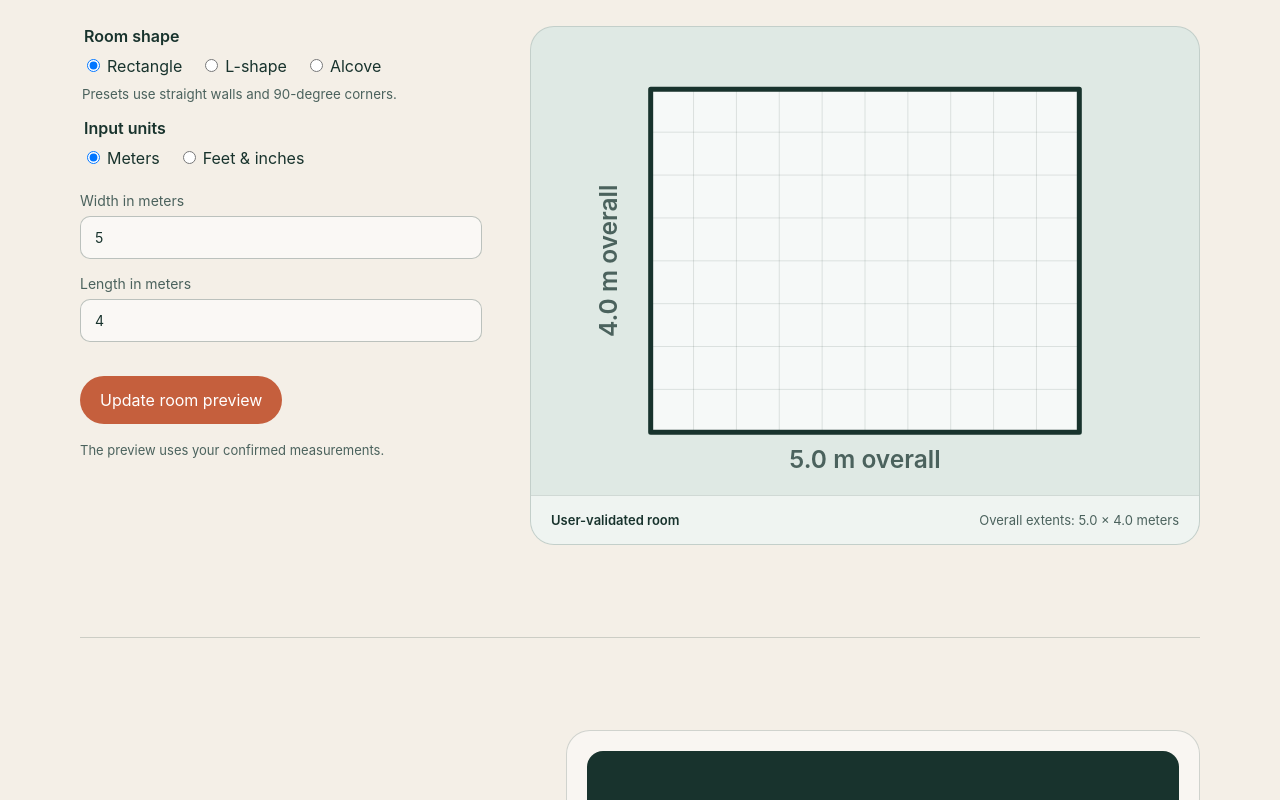
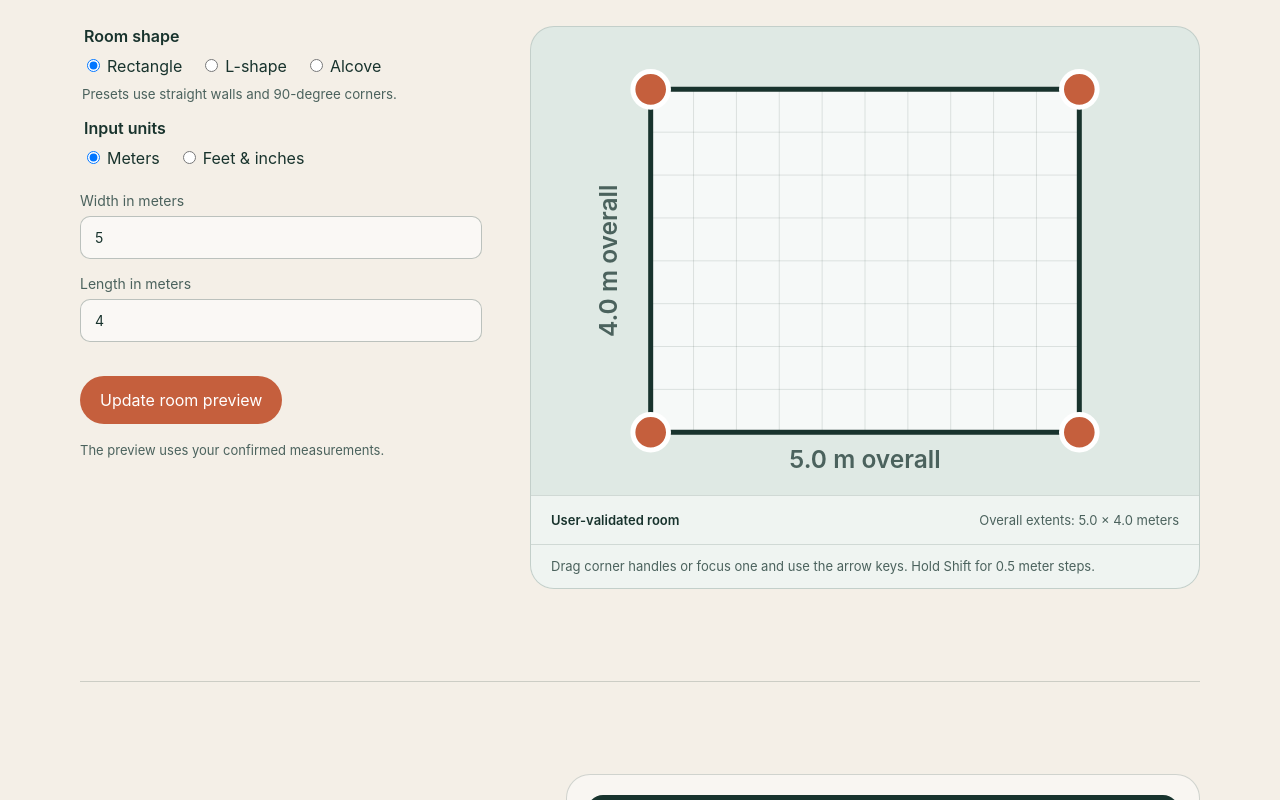
Before and after one commit to dqhomeinc/room-planner, a React (Vite) app in the folder apps/web/: page / in a window 1280 px wide. Both pictures are taken after a click on the button "Confirm these dimensions". Shown: the part 1241-2041 px from the top of the page. Built offline with nearby package versions, Linux system fonts and the light colour scheme.

Commit message:
feat: edit orthogonal room corners

```diff
--- a/apps/web/src/room-dimension-form.tsx
+++ b/apps/web/src/room-dimension-form.tsx
@@ -7,6 +7,7 @@ import {
   type RoomDimensionsResult,
 } from './room-dimensions';
 import { RoomPlanSurface } from './room-plan-surface';
+import { boundsFromPoints } from './room-viewport';
 import {
   createRoomShapePreset,
   type RoomShapePreset,
@@ -59,6 +60,8 @@ export function RoomDimensionForm() {
   const [pending, setPending] = useState(false);
   const [errors, setErrors] = useState<FieldErrors>({});
   const [shapeError, setShapeError] = useState<string>();
+  const [customized, setCustomized] = useState(false);
+  const [editMessage, setEditMessage] = useState<string>();
   const unit = width.unit;
 
   function selectUnit(nextUnit: DimensionInput['unit']) {
@@ -75,6 +78,7 @@ export function RoomDimensionForm() {
 
   function selectShape(nextShape: RoomShapePreset) {
     setShape(nextShape);
+    setCustomized(false);
     setShapeError(undefined);
     setPending(true);
     if (confirmed) return;
@@ -107,7 +111,19 @@ export function RoomDimensionForm() {
     setErrors({});
     setShapeError(undefined);
     setPreview({ ...result, boundary: shapeResult.boundary });
+    setCustomized(false);
     setConfirmed(true);
+    setPending(false);
+  }
+
+  function applyBoundaryEdit(boundary: readonly WorldPoint[]) {
+    const bounds = boundsFromPoints(boundary);
+    const widthMeters = bounds.maxX - bounds.minX;
+    const lengthMeters = bounds.maxY - bounds.minY;
+    setPreview({ widthMeters, lengthMeters, boundary });
+    setWidth(metersToDimensionInput(widthMeters, unit));
+    setLength(metersToDimensionInput(lengthMeters, unit));
+    setCustomized(true);
     setPending(false);
   }
 
@@ -134,14 +150,16 @@ export function RoomDimensionForm() {
                   type="radio"
                   name="room-shape"
                   value={value}
-                  checked={shape === value}
+                  checked={!customized && shape === value}
                   onChange={() => selectShape(value)}
                 />
                 {text}
               </label>
             ))}
             <small id="shape-help">
-              Presets use straight walls and 90-degree corners.
+              {customized
+                ? 'Custom orthogonal shape. Drag a corner or use its arrow keys.'
+                : 'Presets use straight walls and 90-degree corners.'}
             </small>
             {shapeError && <small className="field-error">{shapeError}</small>}
           </fieldset>
@@ -265,12 +283,21 @@ export function RoomDimensionForm() {
           <RoomPlanSurface
             boundary={preview.boundary}
             provenance={confirmed ? 'validated' : 'sample'}
+            editable={confirmed}
+            onBoundaryChange={applyBoundaryEdit}
+            onEditIssue={setEditMessage}
             label={
               confirmed
                 ? 'Room plan from confirmed dimensions'
                 : 'Illustrative sample room'
             }
           />
+          {confirmed && (
+            <p className="boundary-edit-status" aria-live="polite">
+              {editMessage ??
+                'Drag corner handles or focus one and use the arrow keys. Hold Shift for 0.5 meter steps.'}
+            </p>
+          )}
         </div>
       </div>
     </section>
--- a/apps/web/src/room-plan-surface.tsx
+++ b/apps/web/src/room-plan-surface.tsx
@@ -1,9 +1,11 @@
-import { useId } from 'react';
+import { useId, useState, type KeyboardEvent, type PointerEvent } from 'react';
+import { moveOrthogonalCorner } from './room-boundary';
 import {
   boundsFromPoints,
   chooseGridStepMeters,
   createRoomViewport,
   RoomViewportInputError,
+  screenToWorld,
   worldToScreen,
   type WorldPoint,
 } from './room-viewport';
@@ -22,6 +24,9 @@ type RoomPlanSurfaceProps = Readonly<{
   boundary: readonly WorldPoint[];
   provenance: RoomGeometryProvenance;
   label?: string;
+  editable?: boolean;
+  onBoundaryChange?: (boundary: readonly WorldPoint[]) => void;
+  onEditIssue?: (message?: string) => void;
 }>;
 
 function valuesBetween(minimum: number, maximum: number, step: number) {
@@ -40,8 +45,13 @@ export function RoomPlanSurface({
   boundary,
   provenance,
   label = 'Room floor plan',
+  editable = false,
+  onBoundaryChange,
+  onEditIssue,
 }: RoomPlanSurfaceProps) {
   const clipPathId = `room-boundary-${useId().replace(/:/g, '')}`;
+  const [draggingCorner, setDraggingCorner] = useState<number>();
+  const canEdit = editable && Boolean(onBoundaryChange);
 
   try {
     const bounds = boundsFromPoints(boundary);
@@ -68,11 +78,55 @@ export function RoomPlanSurface({
     const widthMeters = bounds.maxX - bounds.minX;
     const heightMeters = bounds.maxY - bounds.minY;
 
+    function moveCorner(index: number, target: WorldPoint) {
+      const result = moveOrthogonalCorner(boundary, index, target);
+      if (!result.ok) {
+        onEditIssue?.(result.issues[0]?.message ?? 'This edit is not valid.');
+        return;
+      }
+      onEditIssue?.(undefined);
+      onBoundaryChange?.(result.boundary);
+    }
+
+    function pointerTarget(event: PointerEvent<SVGCircleElement>) {
+      const svg = event.currentTarget.ownerSVGElement;
+      if (!svg) return undefined;
+      const rectangle = svg.getBoundingClientRect();
+      return screenToWorld(viewport, {
+        x:
+          ((event.clientX - rectangle.left) / rectangle.width) *
+          surfaceSize.width,
+        y:
+          ((event.clientY - rectangle.top) / rectangle.height) *
+          surfaceSize.height,
+      });
+    }
+
+    function handleCornerKey(
+      event: KeyboardEvent<SVGCircleElement>,
+      index: number,
+    ) {
+      const movement = event.shiftKey ? 0.5 : 0.1;
+      const offsets: Record<string, WorldPoint> = {
+        ArrowLeft: { x: -movement, y: 0 },
+        ArrowRight: { x: movement, y: 0 },
+        ArrowDown: { x: 0, y: -movement },
+        ArrowUp: { x: 0, y: movement },
+      };
+      const offset = offsets[event.key];
+      if (!offset) return;
+      event.preventDefault();
+      moveCorner(index, {
+        x: boundary[index].x + offset.x,
+        y: boundary[index].y + offset.y,
+      });
+    }
+
     return (
-      <figure className="room-plan">
+      <figure className={`room-plan${canEdit ? ' is-editable' : ''}`}>
         <svg
           viewBox={`0 0 ${surfaceSize.width} ${surfaceSize.height}`}
-          role="img"
+          role={canEdit ? 'group' : 'img'}
           aria-label={label}
         >
           <defs>
@@ -114,6 +168,41 @@ export function RoomPlanSurface({
             })}
           </g>
           <polygon className="plan-outline" points={roomPoints} />
+          {canEdit && (
+            <g className="plan-corners">
+              {boundary.map((point, index) => {
+                const screen = worldToScreen(viewport, point);
+                return (
+                  <circle
+                    key={index}
+                    cx={screen.x}
+                    cy={screen.y}
+                    r="16"
+                    role="button"
+                    tabIndex={0}
+                    aria-label={`Move corner ${index + 1}`}
+                    onKeyDown={(event) => handleCornerKey(event, index)}
+                    onPointerDown={(event) => {
+                      event.currentTarget.setPointerCapture(event.pointerId);
+                      setDraggingCorner(index);
+                    }}
+                    onPointerMove={(event) => {
+                      if (draggingCorner !== index) return;
+                      const target = pointerTarget(event);
+                      if (target) moveCorner(index, target);
+                    }}
+                    onPointerUp={(event) => {
+                      event.currentTarget.releasePointerCapture(
+                        event.pointerId,
+                      );
+                      setDraggingCorner(undefined);
+                    }}
+                    onPointerCancel={() => setDraggingCorner(undefined)}
+                  />
+                );
+              })}
+            </g>
+          )}
           <g className="plan-dimensions" aria-hidden="true">
             <text
               x={(lowerLeft.x + lowerRight.x) / 2}
--- a/apps/web/src/styles.css
+++ b/apps/web/src/styles.css
@@ -425,6 +425,34 @@ h2 {
   vector-effect: non-scaling-stroke;
 }
 
+.room-plan.is-editable svg {
+  touch-action: none;
+}
+
+.plan-corners circle {
+  fill: #c55f3d;
+  stroke: #fff;
+  stroke-width: 5;
+  cursor: grab;
+  vector-effect: non-scaling-stroke;
+}
+
+.plan-corners circle:focus {
+  outline: none;
+  stroke: #18332d;
+  stroke-width: 8;
+}
+
+.boundary-edit-status {
+  margin: 0;
+  padding: 12px 20px;
+  border-top: 1px solid rgb(24 51 45 / 14%);
+  color: #4b625d;
+  background: rgb(255 255 255 / 48%);
+  font-size: 13px;
+  line-height: 1.5;
+}
+
 .plan-dimensions {
   fill: #4b625d;
   font-size: 22px;
```
Also changed, not shown: 1 other file (tests, documents, lock files or other folders).
